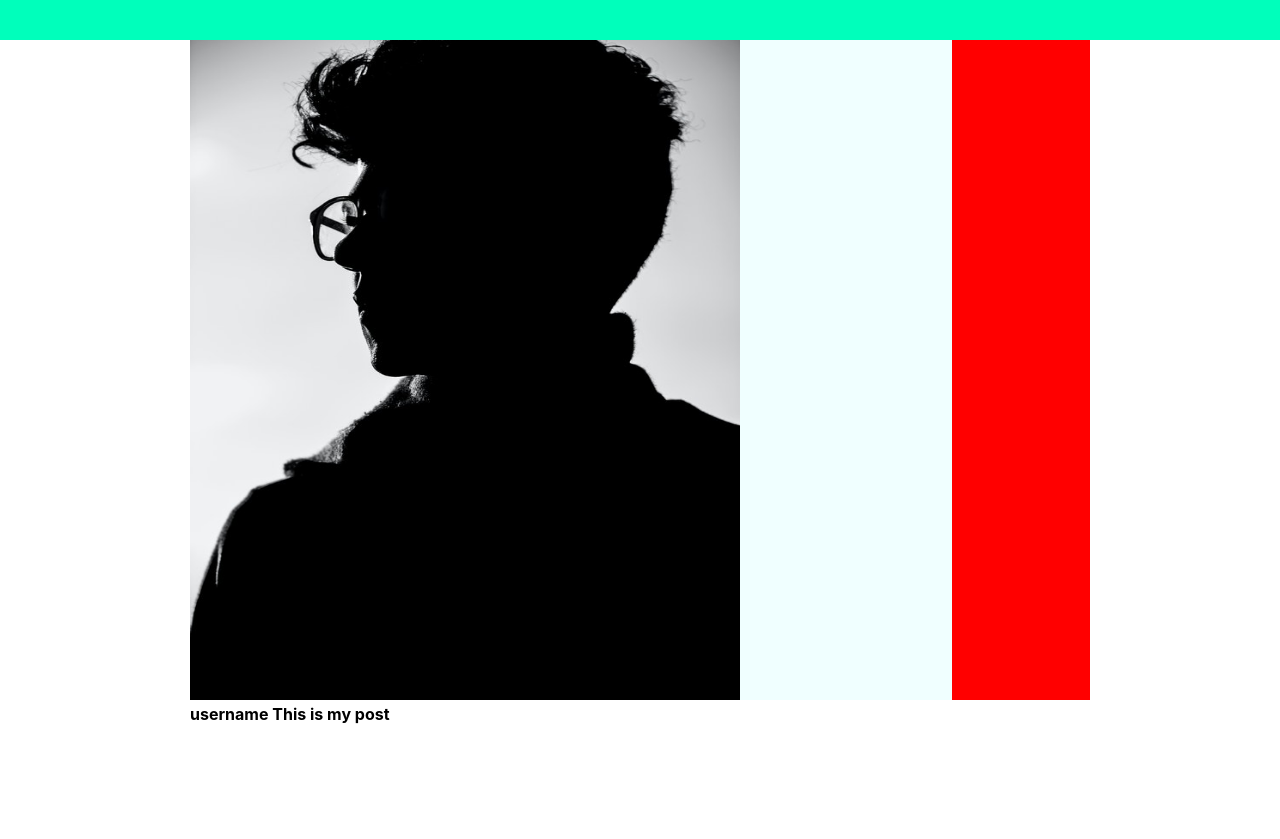
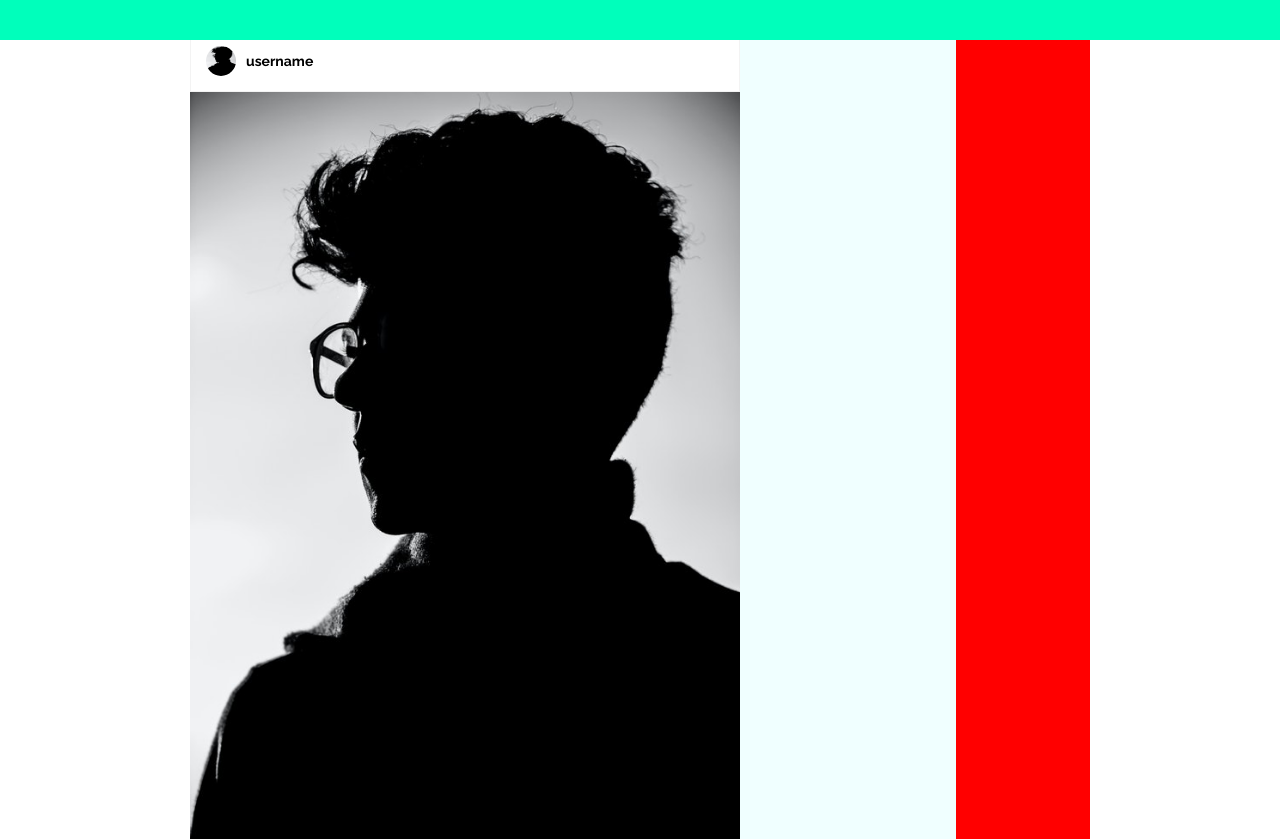
Before and after one commit to Tylerasa/secretion-network, a React (Create React App) app: page / in a window 1280 px wide. Shown: the top 839 px of the page. Before the commit the page ends 800 px from the top, so only its background shows below. Built offline with nearby package versions, Linux system fonts and the light colour scheme.

Commit message:
+ postcard layout

```diff
--- a/public/index.html
+++ b/public/index.html
@@ -25,6 +25,12 @@
       Learn how to configure a non-root public URL by running `npm run build`.
     -->
     <title>React App</title>
+    <link rel="preconnect" href="https://fonts.googleapis.com" />
+    <link rel="preconnect" href="https://fonts.gstatic.com" crossorigin />
+    <link
+      href="https://fonts.googleapis.com/css2?family=Courgette&family=Raleway:wght@100;400;700&display=swap"
+      rel="stylesheet"
+    />
   </head>
   <body>
     <noscript>You need to enable JavaScript to run this app.</noscript>
--- a/src/components/PostCard/PostCard.js
+++ b/src/components/PostCard/PostCard.js
@@ -5,11 +5,15 @@ import "./styles.css";
 const PostCard = () => {
   return (
     <div className="post-card">
-      {/* <CustomLoader /> */}
+      <div className="post-card-header">
+        <img src={profile} className="avatar" />
+        username
+      </div>
       <img src={profile} className="post-image" />
-      <div>
+      <div className="post-card-body">
         <span className="username">username </span>
-        <span className="username">This is my post</span>
+        <span className="post-caption">This is my post</span>
+        <p className="view-comments">View all comments</p>
       </div>
     </div>
   );
--- a/src/components/PostCard/styles.css
+++ b/src/components/PostCard/styles.css
@@ -2,11 +2,18 @@
     background-color: white;
     padding: 15px;
     border: 1px solid #f3f3f3;
+    font-weight: bold;
+    display: flex;
+    align-items: center;
+    justify-content: start;
+    cursor: pointer;
 }
+
 
 .post-card{
     width: 550px;
-    height: 700px;
+    min-height: 700px;
+    margin-top: 30px;
 }
 
 .post-image{
@@ -17,3 +24,24 @@
 .username{
     font-weight: bold;
 }
+
+.post-caption{
+    font-weight: normal;
+}
+
+.view-comments{
+    font-weight: lighter;
+    cursor: pointer;
+    margin-top: 10px;
+}
+
+.avatar{
+    width: 30px;
+    height: 30px;
+    border-radius: 50%;
+    margin-right: 10px;
+}
+
+.post-card-body{
+    padding: 5px 10px;
+}
--- a/src/index.css
+++ b/src/index.css
@@ -1,10 +1,8 @@
 body {
   margin: 0;
-  font-family: -apple-system, BlinkMacSystemFont, 'Segoe UI', 'Roboto', 'Oxygen',
-    'Ubuntu', 'Cantarell', 'Fira Sans', 'Droid Sans', 'Helvetica Neue',
-    sans-serif;
-  -webkit-font-smoothing: antialiased;
-  -moz-osx-font-smoothing: grayscale;
+  font-family: 'Courgette', cursive;
+font-family: 'Raleway', sans-serif;
+font-size: 14px;
 }
 
 code {
--- a/src/pages/Home/Home.js
+++ b/src/pages/Home/Home.js
@@ -8,6 +8,7 @@ const Home = () => {
       <div className="wrapper">
         <div className="left-side">
           <PostCard />
+          <PostCard />
         </div>
         <div>side</div>
       </div>
```
